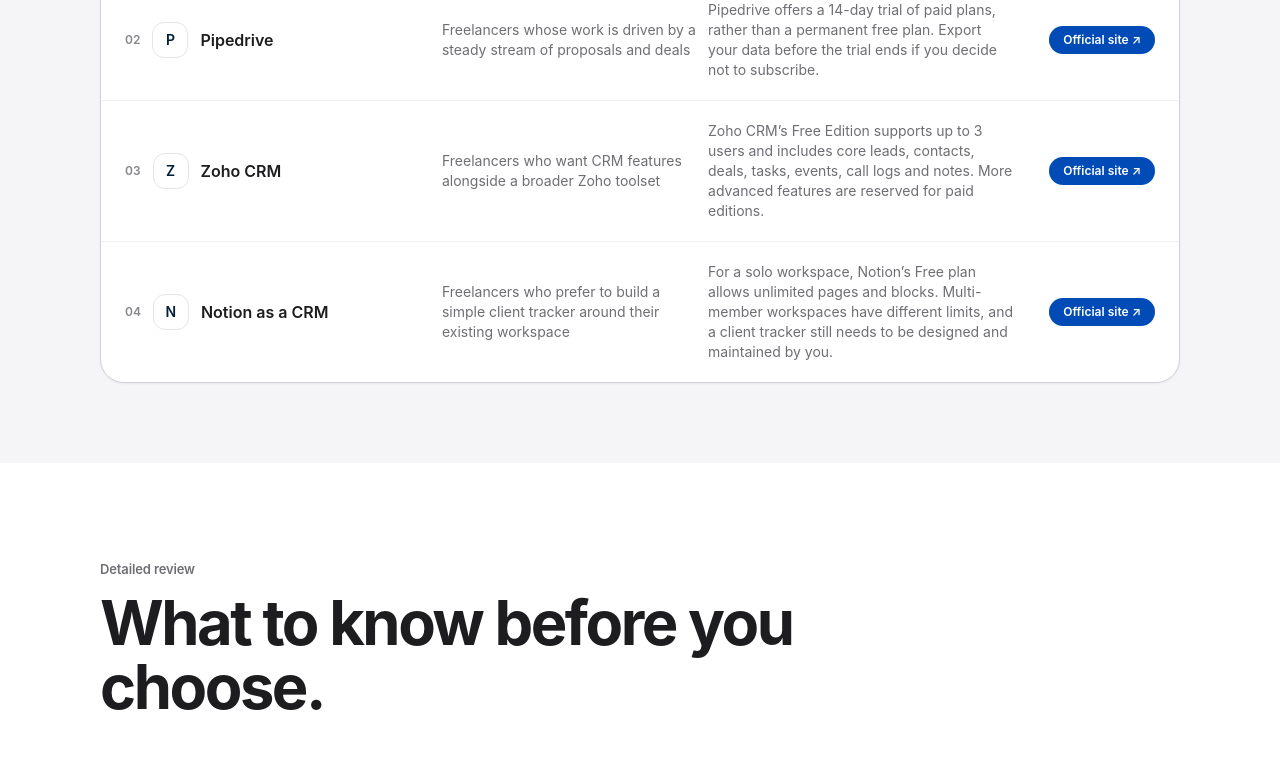
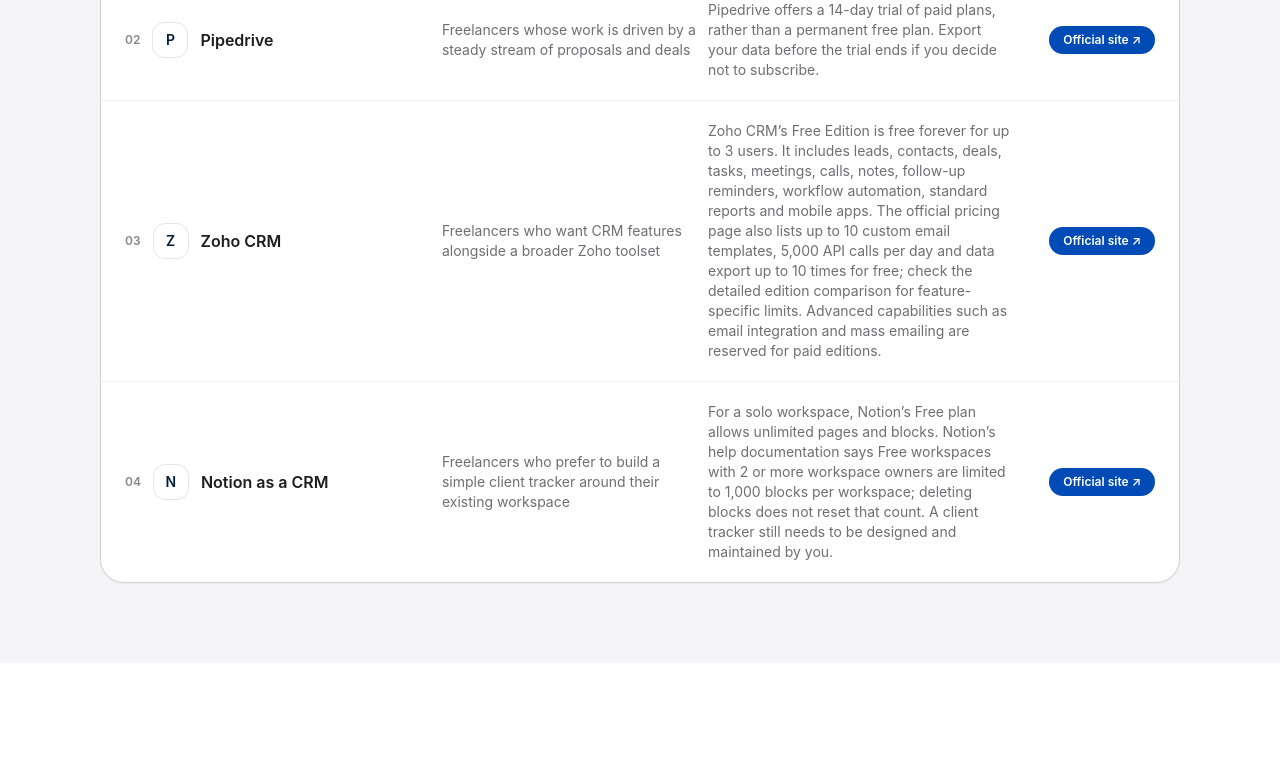
Before and after one commit to LinukaBandara/StackPick, a Next.js app: page /best/crm-for-freelancers in a window 1280 px wide. Shown: the part 1260-2021 px from the top of the page. Built offline with nearby package versions, Linux system fonts and the light colour scheme; no server answers.

Commit message:
Update CRM freelancer free-plan limits and official sources

```diff
--- a/app/best/crm-for-freelancers/page.tsx
+++ b/app/best/crm-for-freelancers/page.tsx
@@ -38,7 +38,7 @@ export default function CrmForFreelancersPage() {
           name: "Zoho CRM",
           bestFor: "Freelancers who want CRM features alongside a broader Zoho toolset",
           freeOption:
-            "Zoho CRM’s Free Edition supports up to 3 users and includes core leads, contacts, deals, tasks, events, call logs and notes. More advanced features are reserved for paid editions.",
+            "Zoho CRM’s Free Edition is free forever for up to 3 users. It includes leads, contacts, deals, tasks, meetings, calls, notes, follow-up reminders, workflow automation, standard reports and mobile apps. The official pricing page also lists up to 10 custom email templates, 5,000 API calls per day and data export up to 10 times for free; check the detailed edition comparison for feature-specific limits. Advanced capabilities such as email integration and mass emailing are reserved for paid editions.",
           tradeoff:
             "It can make sense when your workflow already uses Zoho products, while the larger feature set can mean more setup than a solo freelancer actually needs.",
           url: "https://www.zoho.com/crm/zohocrm-pricing.html",
@@ -47,7 +47,7 @@ export default function CrmForFreelancersPage() {
           name: "Notion as a CRM",
           bestFor: "Freelancers who prefer to build a simple client tracker around their existing workspace",
           freeOption:
-            "For a solo workspace, Notion’s Free plan allows unlimited pages and blocks. Multi-member workspaces have different limits, and a client tracker still needs to be designed and maintained by you.",
+            "For a solo workspace, Notion’s Free plan allows unlimited pages and blocks. Notion’s help documentation says Free workspaces with 2 or more workspace owners are limited to 1,000 blocks per workspace; deleting blocks does not reset that count. A client tracker still needs to be designed and maintained by you.",
           tradeoff:
             "You can shape the database around your own process, but you are responsible for designing and maintaining the CRM workflow instead of getting a purpose-built sales system.",
           url: "https://www.notion.com/pricing",
@@ -137,7 +137,7 @@ export default function CrmForFreelancersPage() {
             </li>
             <li>
               <a className="underline underline-offset-4" href="https://www.notion.com/pricing" target="_blank" rel="noreferrer">Notion official pricing</a>
-              {" "}— solo versus multi-member free-plan limits.
+              {" "}— plan overview. For the specific block limit, see the <a className="underline underline-offset-4" href="https://www.notion.com/help/understanding-block-usage" target="_blank" rel="noreferrer">official block-usage guide</a>.
             </li>
           </ul>
         </div>
```
